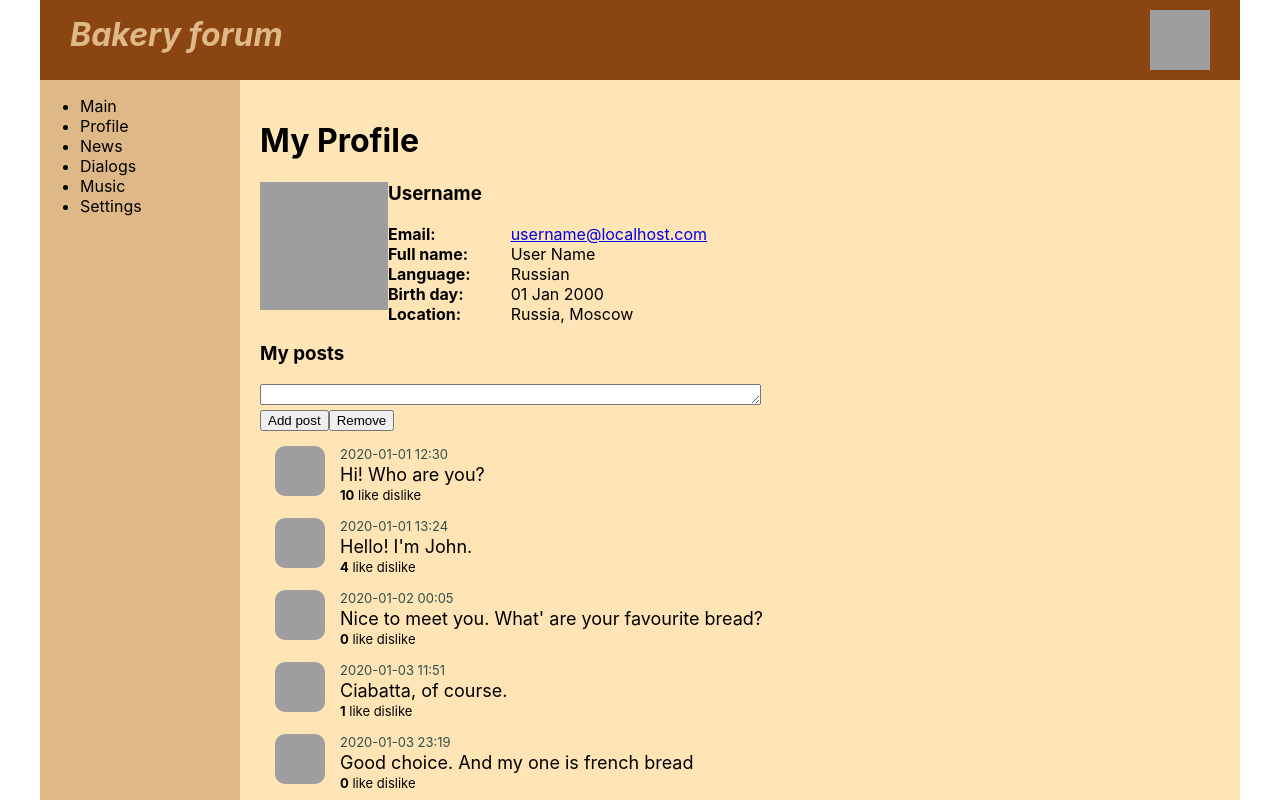
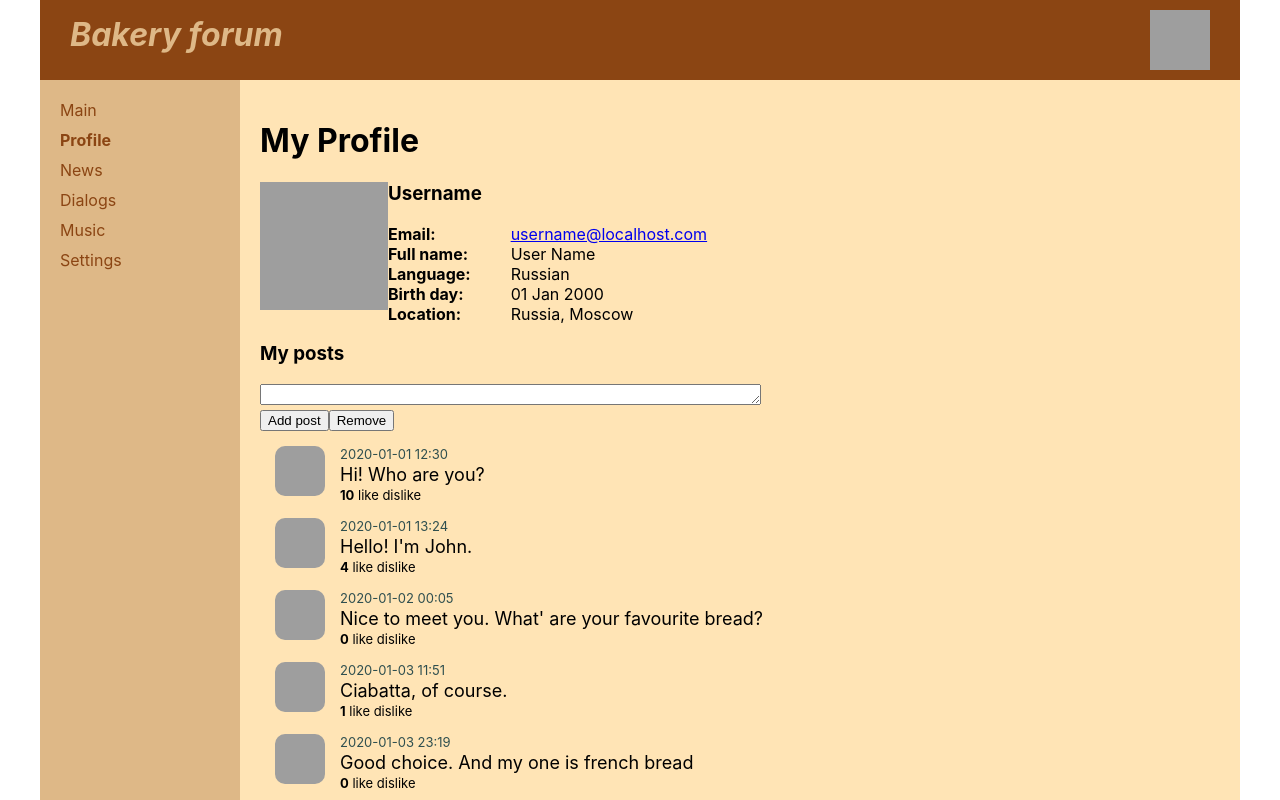
Before and after one commit to xander69/Practice-ReactJS, a React (Create React App) app: page /profile in a window 1280 px wide. Shown: the top 800 px of the page. Built offline with nearby package versions, Linux system fonts and the light colour scheme; grey boxes are pictures that could not be loaded.

Commit message:
page routing is configured

```diff
--- a/package.json
+++ b/package.json
@@ -8,6 +8,7 @@
     "@testing-library/user-event": "^13.5.0",
     "react": "^17.0.2",
     "react-dom": "^17.0.2",
+    "react-router-dom": "^6.2.1",
     "react-scripts": "5.0.0",
     "web-vitals": "^2.1.4"
   },
--- a/src/App.js
+++ b/src/App.js
@@ -9,21 +9,26 @@ import Dialogs from "./components/Dialogs/Dialogs";
 import News from "./components/News/News";
 import Music from "./components/Music/Music";
 import Settings from "./components/Settings/Settings";
+import {BrowserRouter, Route, Routes} from "react-router-dom";
 
 const App = () => {
-    return <div className="app-wrapper">
-        <Header/>
-        <Navbar/>
-        <div className='app-wrapper-content'>
-            {/*<Main/>*/}
-            <Profile/>
-            {/*<News/>*/}
-            {/*<Dialogs/>*/}
-            {/*<Music/>*/}
-            {/*<Settings/>*/}
+    return <BrowserRouter>
+        <div className="app-wrapper">
+            <Header/>
+            <Navbar/>
+            <div className='app-wrapper-content'>
+                <Routes>
+                    <Route path="/" element={<Main/>}/>
+                    <Route path="/profile" element={<Profile/>}/>
+                    <Route path="/news" element={<News/>}/>
+                    <Route path="/dialogs" element={<Dialogs/>}/>
+                    <Route path="/music" element={<Music/>}/>
+                    <Route path="/settings" element={<Settings/>}/>
+                </Routes>
+            </div>
+            <Footer/>
         </div>
-        <Footer/>
-    </div>;
+    </BrowserRouter>;
 }
 
 export default App;
--- a/src/components/Navbar/Navbar.jsx
+++ b/src/components/Navbar/Navbar.jsx
@@ -1,16 +1,29 @@
 import React from 'react';
 import s from './Navbar.module.css'
+import {NavLink} from "react-router-dom";
+
+const activeClassName = ({ isActive }) => isActive ? s.active : "";
 
 const Navbar = () => {
     return <div className={s.navbar}>
-        <ul>
-            <li>Main</li>
-            <li>Profile</li>
-            <li>News</li>
-            <li>Dialogs</li>
-            <li>Music</li>
-            <li>Settings</li>
-        </ul>
+        <div className={s.item}>
+            <NavLink to="/" className={activeClassName}>Main</NavLink>
+        </div>
+        <div className={s.item}>
+            <NavLink to="/profile" className={activeClassName}>Profile</NavLink>
+        </div>
+        <div className={s.item}>
+            <NavLink to="/news" className={activeClassName}>News</NavLink>
+        </div>
+        <div className={`${s.item} ${s.active}`}>
+            <NavLink to="/dialogs" className={activeClassName}>Dialogs</NavLink>
+        </div>
+        <div className={s.item}>
+            <NavLink to="/music" className={activeClassName}>Music</NavLink>
+        </div>
+        <div className={s.item}>
+            <NavLink to="/settings" className={activeClassName}>Settings</NavLink>
+        </div>
     </div>
 }
 
--- a/src/components/Navbar/Navbar.module.css
+++ b/src/components/Navbar/Navbar.module.css
@@ -1,4 +1,18 @@
 .navbar {
     grid-area: n;
     background-color: burlywood;
+    padding: 20px;
 }
+
+.item {
+    margin-bottom: 10px;
+}
+
+.item a {
+    color: saddlebrown;
+    text-decoration: none;
+}
+
+.item a.active {
+    font-weight: bold;
+}
```
Also changed, not shown: 2 other files (tests, documents, lock files or other folders).
